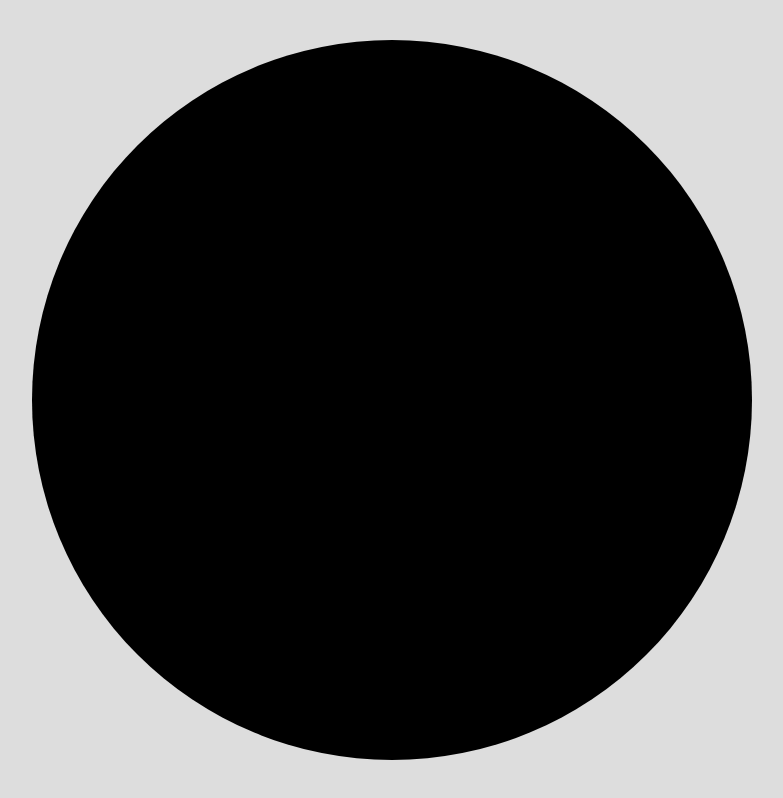
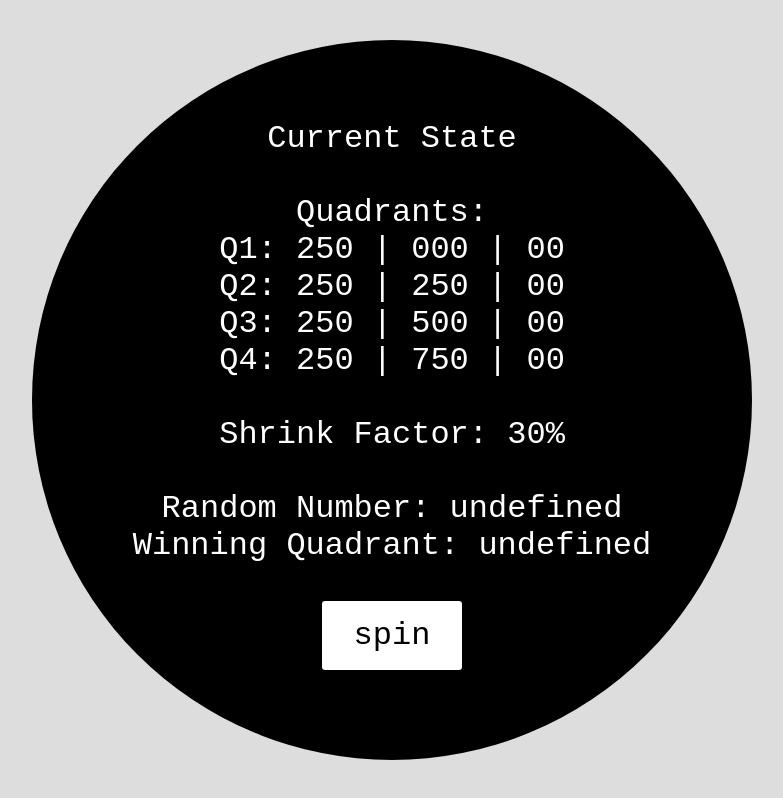
Before and after one commit to frankalbenesius/spinner, a Next.js app: page / in a window 1280 px wide. Shown: the whole page, without its empty margins (248-1031 px from the left). Built offline with nearby package versions, Linux system fonts and the light colour scheme.

Commit message:
prepare state display for testing random logic

```diff
--- a/pages/index.js
+++ b/pages/index.js
@@ -2,7 +2,28 @@ import React from 'react'
 
 const IndexPage = () => (
   <div>
-    <div className="circle" />
+    <div className="circle">
+      <div className="testing-state">
+        Current State<br />
+        <br />
+        Quadrants:<br />
+        Q1: 250 | 000 | 00
+        <br />
+        Q2: 250 | 250 | 00
+        <br />
+        Q3: 250 | 500 | 00
+        <br />
+        Q4: 250 | 750 | 00
+        <br />
+        <br />
+        Shrink Factor: 30%<br />
+        <br />
+        Random Number: undefined<br />
+        Winning Quadrant: undefined<br />
+        <br />
+        <button>spin</button>
+      </div>
+    </div>
     <style jsx>
       {`
         .circle {
@@ -14,6 +35,21 @@ const IndexPage = () => (
           top: 50%;
           left: 50%;
           transform: translate(-50%, -50%);
+        }
+        .testing-state {
+          color: white;
+          font-size: 2rem;
+          padding: 5rem 0;
+          text-align: center;
+          font-family: monospace;
+        }
+        .testing-state button {
+          border: none;
+          border-radius: 0.2rem;
+          background-color: white;
+          padding: 1rem 2rem;
+          font-size: 2rem;
+          font-family: monospace;
         }
       `}
     </style>
```
